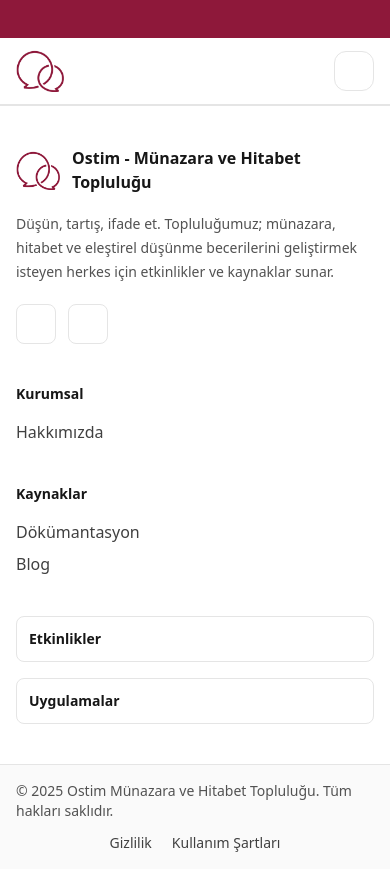
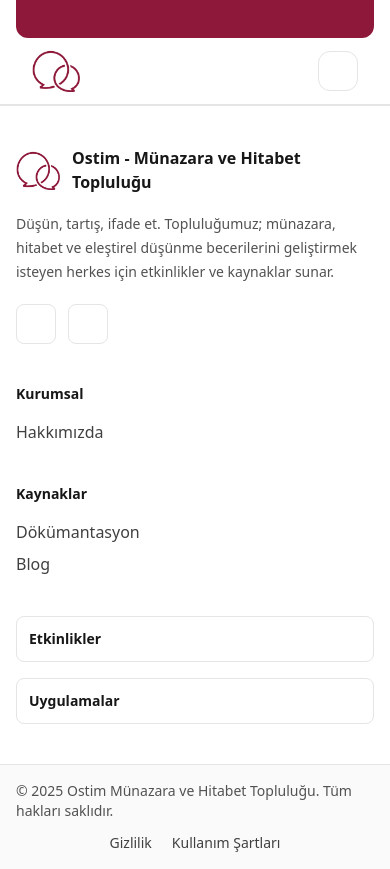
Before and after one commit to poyrazavsever/ostim-munazara, a Next.js app: page / in a window 390 px wide. Built offline with nearby package versions, Linux system fonts and the light colour scheme; some icons are missing.

Commit message:
Refactor Navbar component for improved structure and animation; enhance mobile menu functionality

```diff
--- a/components/layout/navbar.tsx
+++ b/components/layout/navbar.tsx
@@ -5,6 +5,7 @@ import Link from "next/link";
 import { usePathname } from "next/navigation";
 import { Icon } from "@iconify/react";
 import { motion, AnimatePresence } from "framer-motion";
+import { div } from "framer-motion/client";
 
 const socialLinks = [
   {
@@ -76,9 +77,10 @@ export default function Navbar() {
   }, []);
 
   return (
-    <nav className="w-full border-b border-neutral-200 bg-white">
+    <div className="border-b border-neutral-200 bg-white">
+      <nav className="mx-auto max-w-7xl px-4 sm:px-0">
         {/* Top Section */}
-      <div className="flex justify-between items-center px-8 py-2 text-sm bg-primary">
+        <div className="flex justify-between items-center px-8 py-2 text-sm bg-primary rounded-b-xl">
           {/* Left: Social (always visible) */}
           <motion.div
             className="flex gap-4"
@@ -167,7 +169,11 @@ export default function Navbar() {
                             >
                               <div className="flex items-start gap-3">
                                 <div className="shrink-0 rounded-xl border border-neutral-200 p-2">
-                                <Icon icon="mdi:apps" width={20} height={20} />
+                                  <Icon
+                                    icon="mdi:apps"
+                                    width={20}
+                                    height={20}
+                                  />
                                 </div>
                                 <div>
                                   <div className="font-semibold text-neutral-900 group-hover:text-primary">
@@ -335,5 +341,6 @@ export default function Navbar() {
           )}
         </AnimatePresence>
       </nav>
+    </div>
   );
 }
```
Lines whose indentation alone changed are shown as unchanged.
